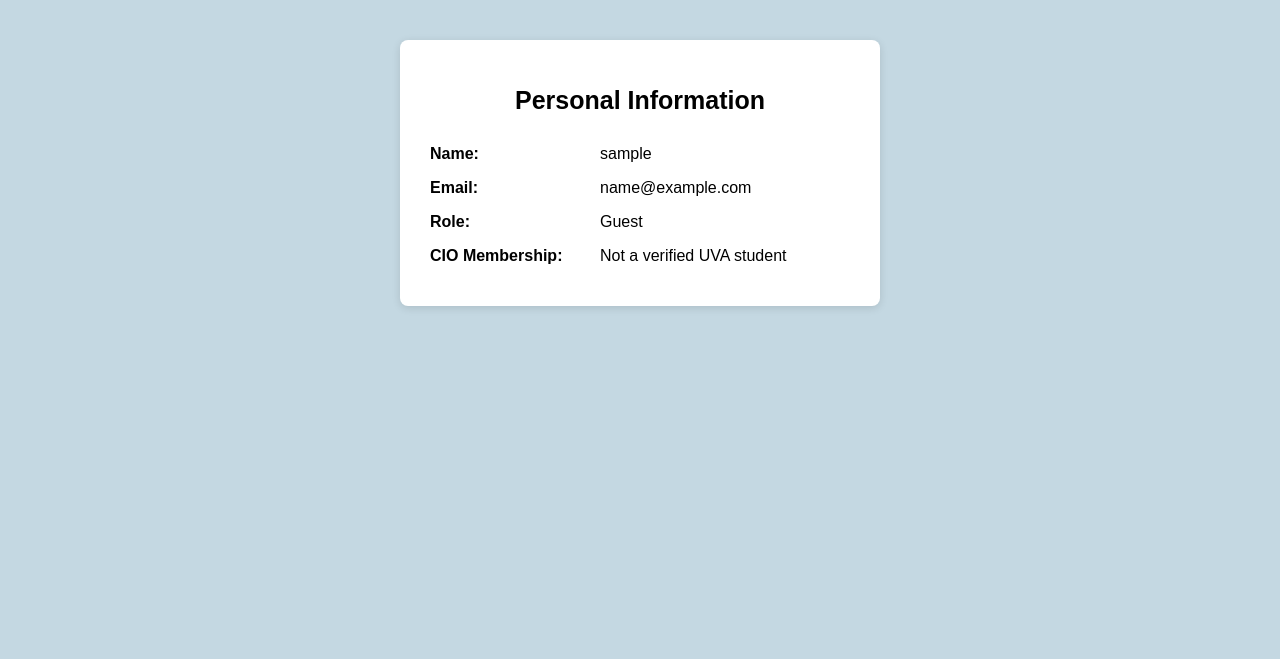
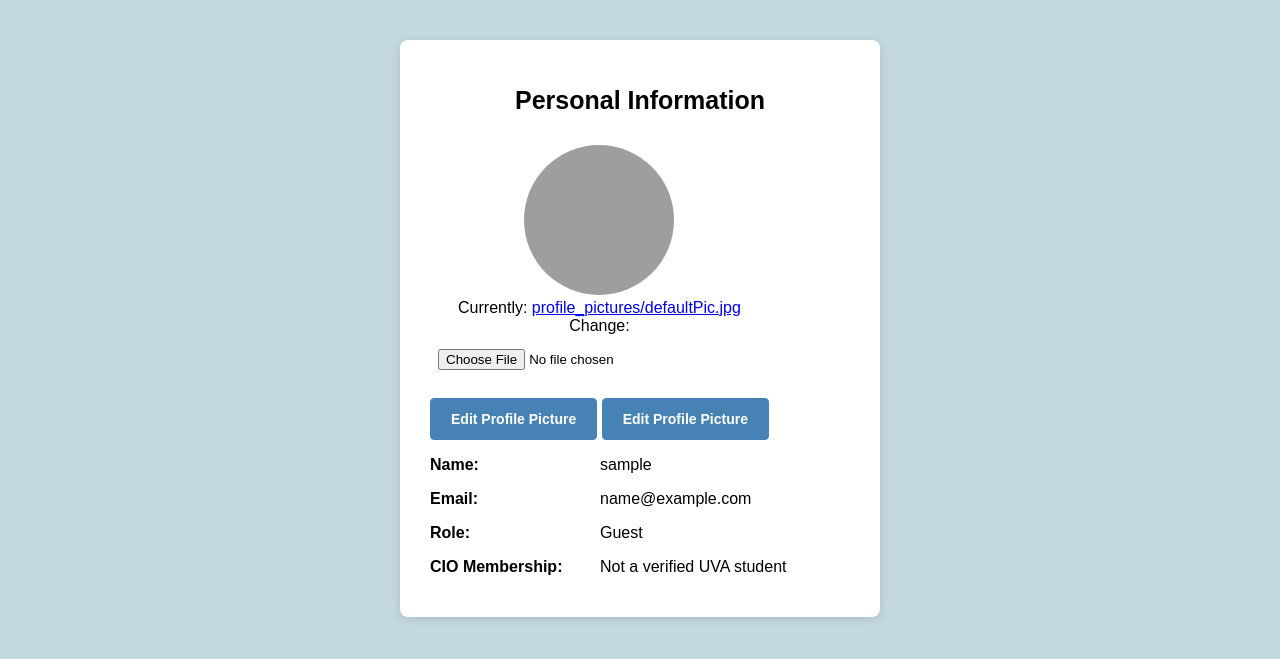
Before and after one commit to SafaaMahbub/CIO_Forum, a Django app: page /profile/ in a window 1280 px wide. Shown: the part 58-717 px from the top of the page. Run offline with Django 4.2, Linux system fonts and the light colour scheme; the visitor is signed in with stand-in values (Sample User, id 1); grey boxes are pictures that could not be loaded.

Commit message:
in the process to enable users to upload profile pictures

```diff
--- a/config/settings.py
+++ b/config/settings.py
@@ -153,7 +153,7 @@ DEFAULT_AUTO_FIELD = 'django.db.models.BigAutoField'
 
 
 # allauth settings
-LOGIN_REDIRECT_URL = "/profile"
+LOGIN_REDIRECT_URL = "/profile/"
 LOGOUT_REDIRECT_URL = "/"
 
 # Try to fix sign up error by explicitly removing email verification
--- a/core/forms.py
+++ b/core/forms.py
@@ -2,7 +2,8 @@ from django import forms
 from .models import CIO
 from .models import UploadedFile
 
-from .models import CIO, Review
+from .models import CIO, Review, Profile
+
 
 
 class StartDmForm(forms.Form):
@@ -33,3 +34,8 @@ class UploadedFileForm(forms.ModelForm):
 class ReviewForm(forms.Form):
     cio = forms.ModelChoiceField(queryset=CIO.objects.all(), label="Select a CIO")
     comment = forms.CharField(widget=forms.Textarea(), label="Add a comment")
+
+class profileForm(forms.ModelForm):
+    class Meta:
+        model = Profile
+        fields = ['profile_picture']
--- a/core/models.py
+++ b/core/models.py
@@ -92,6 +92,8 @@ class Profile(models.Model):
         related_name="profiles",
         blank=True
     )
+
+    profile_picture = models.ImageField(upload_to="profile_pictures", default="profile_pictures/defaultPic.jpg")
 
     # Example output: john@virginia.edu - student
     # This makes it much easier to see which user a profile belongs to.
--- a/core/static/css/style.css
+++ b/core/static/css/style.css
@@ -456,3 +456,18 @@ button:hover {
 .hidden {
     display: none;
 }
+
+/* =====================================================
+   profile image
+===================================================== */
+
+.profilePic{
+    width: 150px;
+    height: 150px;
+    border-radius: 50%;
+}
+
+.profilePicContainer{
+    text-align: center;
+    justify-content: center;
+}
--- a/core/views.py
+++ b/core/views.py
@@ -8,7 +8,7 @@ from django.db.models import Q
 from django.http import HttpResponseForbidden
 from django.contrib.auth.views import redirect_to_login
 
-from .forms import CIOForm, UploadedFileForm, ReviewForm, StartDmForm, DmMessageForm
+from .forms import CIOForm, UploadedFileForm, ReviewForm, StartDmForm, DmMessageForm, profileForm
 from .models import (
     CIOMembership,
     CIO,
@@ -61,8 +61,21 @@ def homepage(request):
     })
 @login_required
 def profile(request):
+    form = profileForm(instance=request.user.profile)
+    if request.method == "POST":
+        form = profileForm(request.POST, request.FILES, instance=request.user.profile)
+        if form.is_valid():
+            if 'profile_picture' in request.FILES:
+                form.save()
+                messages.success(request, "Profile has been updated successfully.")
+            else:
+                messages.error(request, "Profile has not been updated successfully.")
+            return redirect("profile")
+        else:
+            messages.error(request, "Please try again")
+
     return render(request, "profile.html", {
-        "profile": request.user.profile
+        "profile": request.user.profile, "form": form
     })
 
 @login_required
--- a/templates/profile.html
+++ b/templates/profile.html
@@ -2,9 +2,31 @@
 
 {% block content %}
 <div class="form-box">
+
+
     <h2>Personal Information</h2>
 
     <div class="profile-info">
+         <div class="row">
+                <div class="profilePicContainer">
+                    <img class="profilePic" src="{{ profile.profile_picture.url }}" alt="profile pic">
+                    <form method="POST" enctype="multipart/form-data">
+                        {% csrf_token %}
+                        <div class="hidden-fileUpload">
+                            {{ form.profile_picture }}
+                        </div>
+
+                        {% if form.profile_picture.errors %}
+                        <div class="error">{{ form.profile_picture.errors }}</div>
+                        {% endif %}
+
+                        <button type="submit" onclick="uploaFile">Edit Profile Picture</button>
+
+                         <button type="submit" onclick="uploaFile">Edit Profile Picture</button>
+                    </form>
+                </div>
+        </div>
+
         <div class="row">
             <span class="label">Name:</span>
             <span class="value">{{ user.username }}</span>
```
Also changed, not shown: core/migrations/0008_profile_profile_picture.py (added), core/migrations/0009_alter_profile_profile_picture.py (added).
